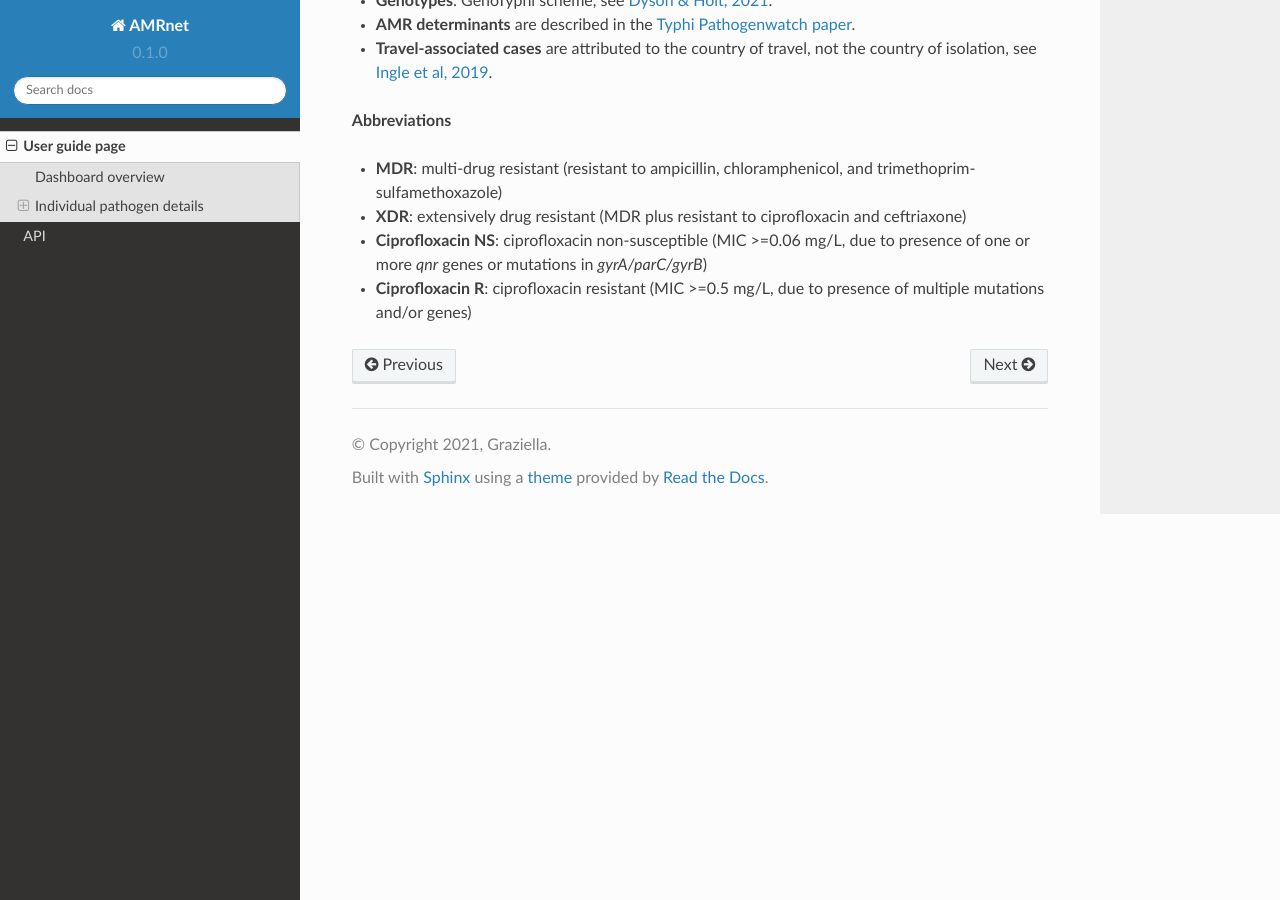
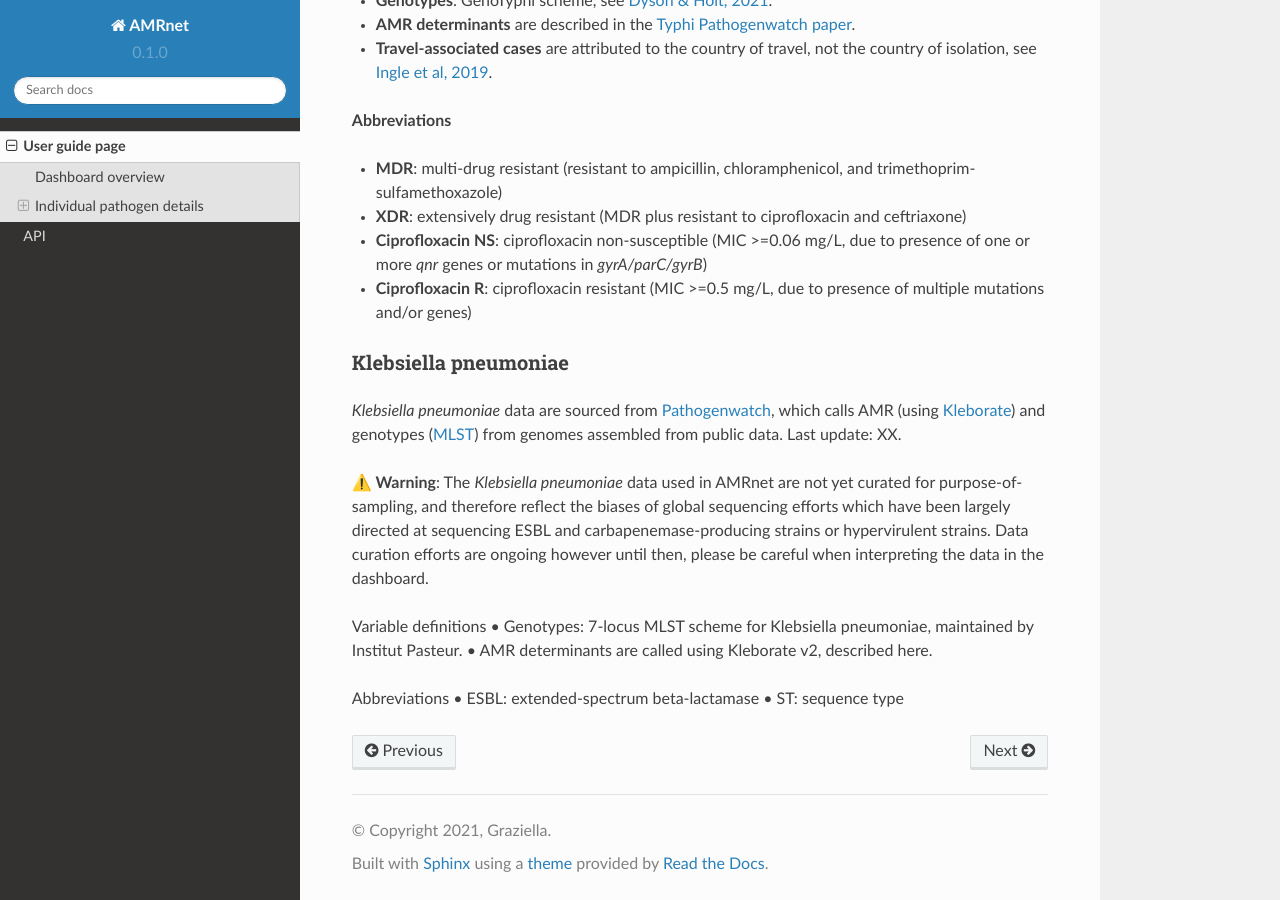
Before and after one commit to amrnet/User-Guide_, a Sphinx documentation site: the page built from docs/source/usage.rst, in a window 1280 px wide and 900 px high, scrolled down 1437 px. Built offline with Sphinx 7.4.7 and the Read the Docs theme 2.0.0, drawn with Linux system fonts in a browser that asks for light colours.

Commit message:
Update usage.rst

```diff
--- a/docs/source/usage.rst
+++ b/docs/source/usage.rst
@@ -40,3 +40,17 @@ Salmonella Typhi
 - **XDR**: extensively drug resistant (MDR plus resistant to ciprofloxacin and ceftriaxone)
 - **Ciprofloxacin NS**: ciprofloxacin non-susceptible (MIC >=0.06 mg/L, due to presence of one or more *qnr* genes or mutations in *gyrA/parC/gyrB*)
 - **Ciprofloxacin R**: ciprofloxacin resistant (MIC >=0.5 mg/L, due to presence of multiple mutations and/or genes)
+
+Klebsiella pneumoniae
+~~~~~~~~~~~~~~~~~~~~~
+*Klebsiella pneumoniae* data are sourced from `Pathogenwatch <https://doi.org/10.1093/cid/ciab784>`_, which calls AMR (using `Kleborate <https://github.com/klebgenomics/Kleborate>`_) and genotypes (`MLST <https://doi.org/10.1128/jcm.43.8.4178-4182.2005>`_) from genomes assembled from public data. Last update: XX.
+
+**⚠️ Warning**: The *Klebsiella pneumoniae* data used in AMRnet are not yet curated for purpose-of-sampling, and therefore reflect the biases of global sequencing efforts which have been largely directed at sequencing ESBL and carbapenemase-producing strains or hypervirulent strains. Data curation efforts are ongoing however until then, please be careful when interpreting the data in the dashboard.
+
+Variable definitions
+• Genotypes: 7-locus MLST scheme for Klebsiella pneumoniae, maintained by Institut Pasteur.
+• AMR determinants are called using Kleborate v2, described here.
+
+Abbreviations
+• ESBL: extended-spectrum beta-lactamase
+• ST: sequence type
```
